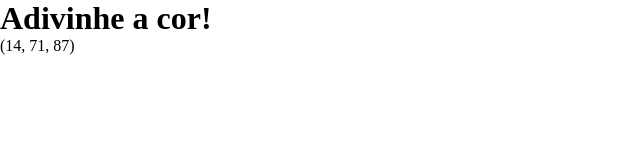
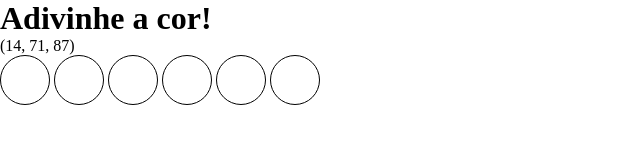
Before and after one commit to tryber/sd-015-b-project-color-guess, a website: page index.html in a window 1280 px wide. Shown: the whole page, without its empty margins (0-640 px from the left). Drawn offline with Linux system fonts and the light colour scheme.

Commit message:
Atendido requisito 3 - validado via npm

```diff
--- a/index.html
+++ b/index.html
@@ -14,6 +14,14 @@
     <div>
         <span id="rgb-color"></span>
     </div>
+    <div>
+        <div class="ball"></div>
+        <div class="ball"></div>
+        <div class="ball"></div>
+        <div class="ball"></div>
+        <div class="ball"></div>
+        <div class="ball"></div>
+    </div>
     <script src="./script.js"></script>
 </body>
 </html>
--- a/style.css
+++ b/style.css
@@ -3,3 +3,11 @@
   margin: 0;
   box-sizing: border-box;
 }
+
+.ball {
+  width: 50px;
+  height: 50px;
+  border: 1px solid black;
+  display: inline-block;
+  border-radius: 25px;
+}
```
